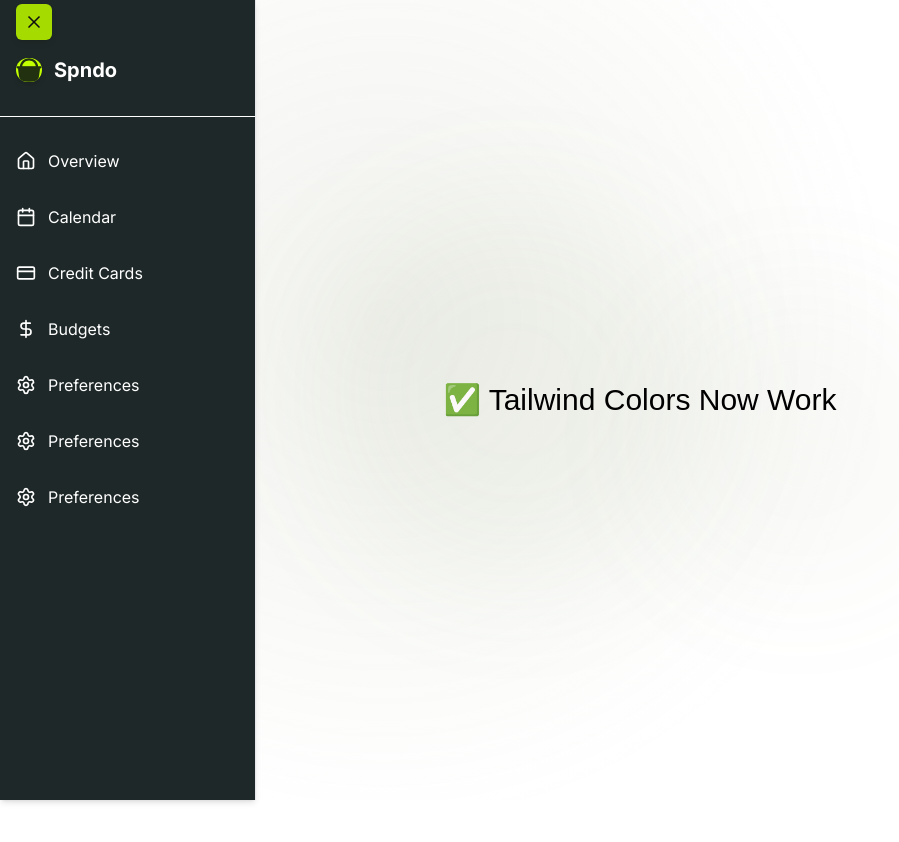
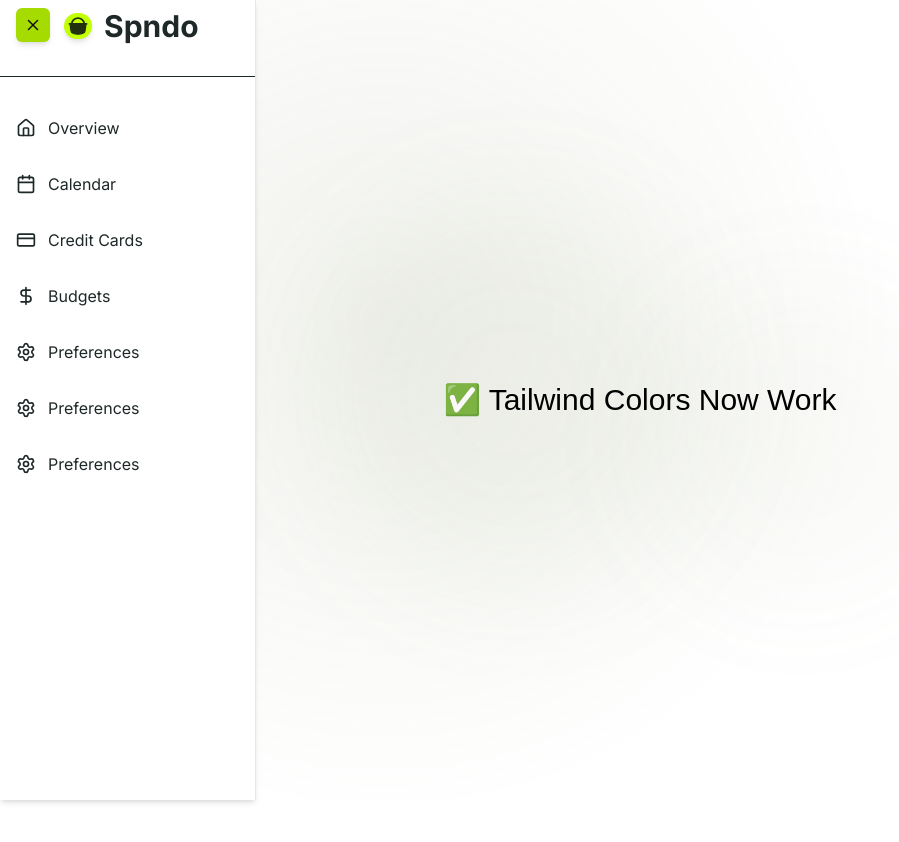
Before and after one commit to Waahguptaji/spndo, a Next.js app in the folder client/: page / in a window 1280 px wide. Shown: the top 842 px of the page, without its empty margins (0-899 px from the left). Built offline with nearby package versions, Linux system fonts and the light colour scheme.

Commit message:
feat(bottom-nav-bar): Implementing navbar for desktop and mobile view [#9]

```diff
--- a/client/src/components/nav/BottomNavBar.tsx
+++ b/client/src/components/nav/BottomNavBar.tsx
@@ -3,10 +3,10 @@ import { Home, Calendar, CreditCard, DollarSign, Settings, Plus } from 'lucide-r
 
 export default function MobileBottomNavbar() {
   return (
-    <div className="fixed bottom-0 left-0 right-0 z-50 flex justify-between items-center bg-neutral-whhite dark:bg-secondary-blueLight border-t p-2 md:hidden">
+    <div className="fixed bottom-0 left-0 right-0 z-50 flex justify-between items-center bg-neutral-white dark:bg-secondary-blueLight border-t p-2 md:hidden overflow-hidden">
       <NavIcon icon={Home} label="Home" />
       <NavIcon icon={Calendar} label="Calendar" />
-      <div className="bg-primary-dark p-3 rounded-full -mt-6 shadow-md">
+      <div className="bg-primary-dark p-3 rounded-full  shadow-md">
         <Plus size={24} color="white" />
       </div>
       <NavIcon icon={CreditCard} label="Cards" />
@@ -17,7 +17,7 @@ export default function MobileBottomNavbar() {
 
 function NavIcon({ icon: Icon, label }: { icon: any; label: string }) {
   return (
-    <button className="flex flex-col items-center justify-center  text-neutral-white  cursor-pointer " >
+    <button className="flex flex-col items-center justify-center  dark:text-neutral-white  cursor-pointer text-secondary-darkBrand" >
       <Icon size={20} />
       <span className="text-xs">{label}</span>
     </button>
--- a/client/src/components/nav/LeftNavBar.tsx
+++ b/client/src/components/nav/LeftNavBar.tsx
@@ -20,48 +20,46 @@ export default function DesktopSidebar() {
       {/* Toggle Button */}
       <button
         onClick={() => setIsOpen(!isOpen)}
-        className="absolute top-1 left-4 z-50 bg-primary-dark p-2 rounded-md shadow-md"
+        className="fixed top-2 left-4 z-50 bg-primary-dark p-2 rounded-md shadow-md"
       >
-        {isOpen ? <X size={20} /> : <Menu size={20} />}
+        {isOpen ? <X size={18} /> : <Menu size={18} />}
       </button>
 
-      {/* Sidebar */}
-      {isOpen && (
-        <aside className="w-64 h-screen bg-secondary-darkBrand border-r shadow-md  space-y-6 fixed top-0 left-0 z-40">
+      {/* Sidebar with transition */}
+      <aside
+        className={`
+          w-64 h-screen bg-neutral-white dark:bg-secondary-darkBrand border-r shadow-md space-y-6 fixed top-0 left-0 z-40
+          transition-all duration-300
+          ${isOpen ? 'translate-x-0 opacity-100' : '-translate-x-full opacity-0 pointer-events-none'}
+        `}
+        style={{ transitionProperty: 'transform, opacity' }}
+      >
         {/* Logo */}
-          <div className="flex items-center gap-3 px-4 py-2 font-bold text-xl text-neutral-white mt-12 ">
+        <div className="flex items-center gap-3 px-4 py-2 font-bold text-3xl text-secondary-darkBrand dark:text-neutral-white  text-center ml-12 ">
           <img
             src="/assets/bag-icon.svg"
             alt="Bag"
-              width={26}
-              height={26}
-              className='bg-primary-brand rounded-full flex items-center justify-center shadow-md'
+            width={28}
+            height={28}
+            className='bg-primary-brand rounded-full flex items-center justify-center shadow-md p-1'
           />
           <span>Spndo</span>
         </div>
-          <hr className="border-neutral-white my-4" />
-
+        <hr className="border-secondary-darkBrand dark:border-neutral-white h-2" />
 
         {/* Navigation */}
-
-          <nav className="flex flex-col gap-4 mt-6">
+        <nav className="flex flex-col gap-4 mt-2">
           {navItems.map(({ label, icon: Icon }) => (
-
             <button
               key={label}
-                className="flex items-center gap-3 px-4 py-2 text-neutral-white hover:bg-primary-dark rounded-md transition"
+              className="flex items-center gap-3 px-4 py-2  text-secondary-darkBrand dark:text-neutral-white hover:bg-primary-dark rounded-md transition"
             >
-
               <Icon size={20} />
               <span>{label}</span>
-
             </button>
-
           ))}
         </nav>
-
       </aside>
-      )}
     </div>
   )
 }
```
Lines whose indentation alone changed are shown as unchanged.
